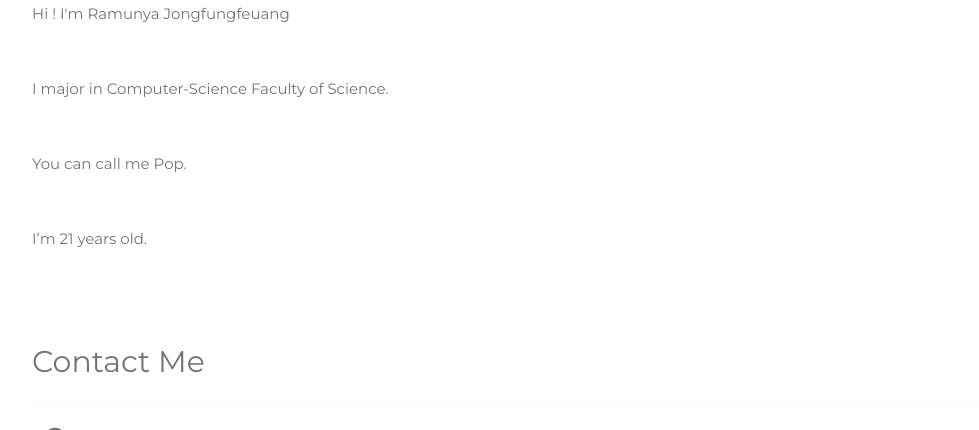
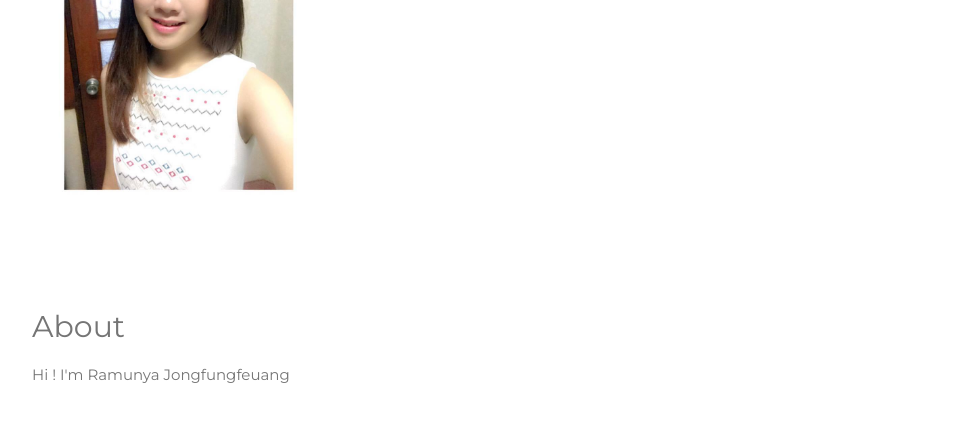
Before and after one commit to popprin/CP353_HW01, a plain HTML site: page index.html in a window 1280 px wide. Shown: the part 721-1151 px from the top of the page, without its empty margins (248-1227 px from the left). Drawn offline with nearby package versions, Linux system fonts and the light colour scheme; the site is published under a folder, as on GitHub Pages, so addresses that start at the root find nothing.

Commit message:
Update index.html

```diff
--- a/index.html
+++ b/index.html
@@ -29,7 +29,7 @@ body, h1,h2,h3,h4,h5,h6 {font-family: "Montserrat", sans-serif}
     <!-- Grid for photos -->
     <div class="w3-row-padding" style="margin:0 -16px">
       <div class="w3-half">
-        <img src="/pop.jpg" style="width:60%">
+        <img src="pop.jpg" style="width:60%">
       </div>
     <!-- End photo grid -->
     </div>
```
